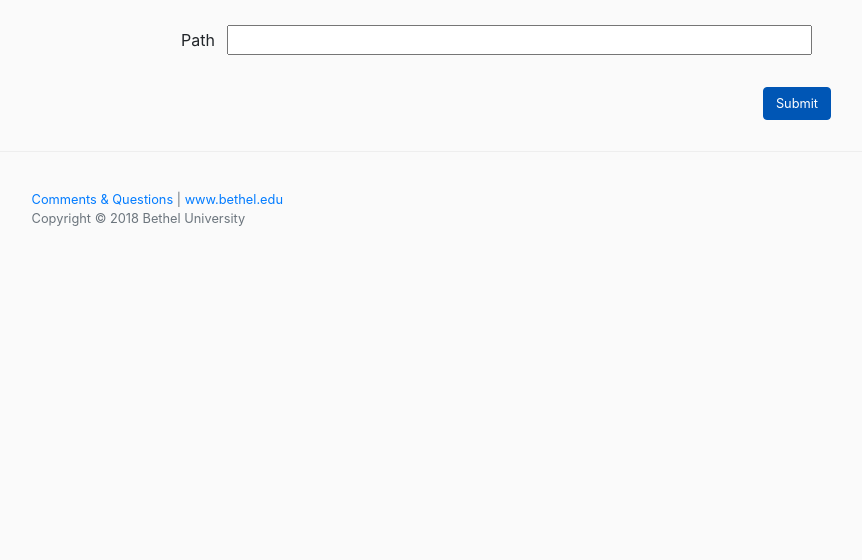
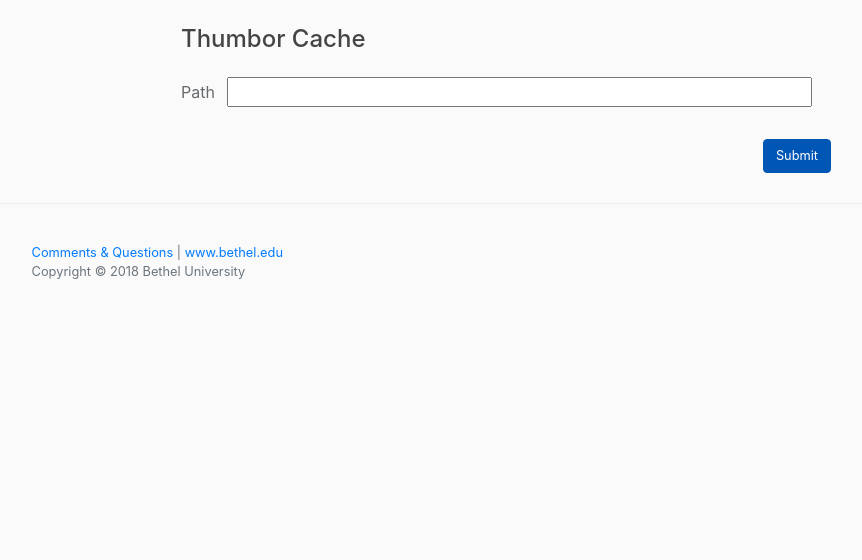
Before and after one commit to betheluniversity/cache-clear, a Python web app: template app/templates/index.html in a window 1280 px wide. Shown: the part 115-675 px from the top of the page, without its empty margins (134-996 px from the left). Run offline with Jinja, Linux system fonts and the light colour scheme; the template is opened without the code that fills it, so the values that code supplies are empty; some libraries are stand-ins or nearby versions.

Commit message:
small edit

```diff
--- a/app/static/css/custom.css
+++ b/app/static/css/custom.css
@@ -1,7 +1,13 @@
 html, body {
     background: #fafafa;
+	color: #676a6c;
 }
-
+h1, h2, h3, h4, h5 {
+	color: #444;
+}
+h4 {
+	margin-bottom: 1em;
+}
 img, canvas, iframe, video, svg, select, textarea {
 	max-width: 100%;
 }
--- a/app/templates/index.html
+++ b/app/templates/index.html
@@ -39,6 +39,7 @@
 {% block main_content %}
     <div class="content">
         <div class="form">
+            <h4>Thumbor Cache</h4>
             <label>Path
                 <input type="text" name="path" id="path"/>
             </label>
```
